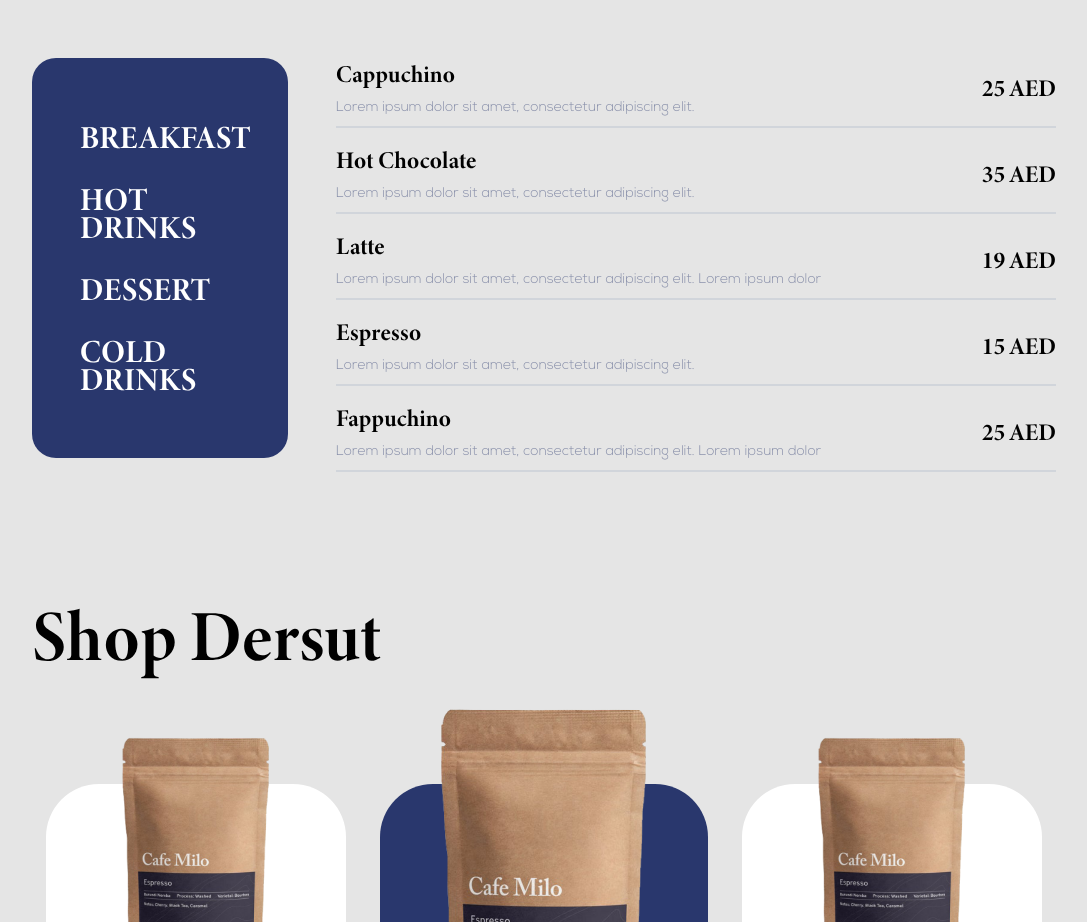
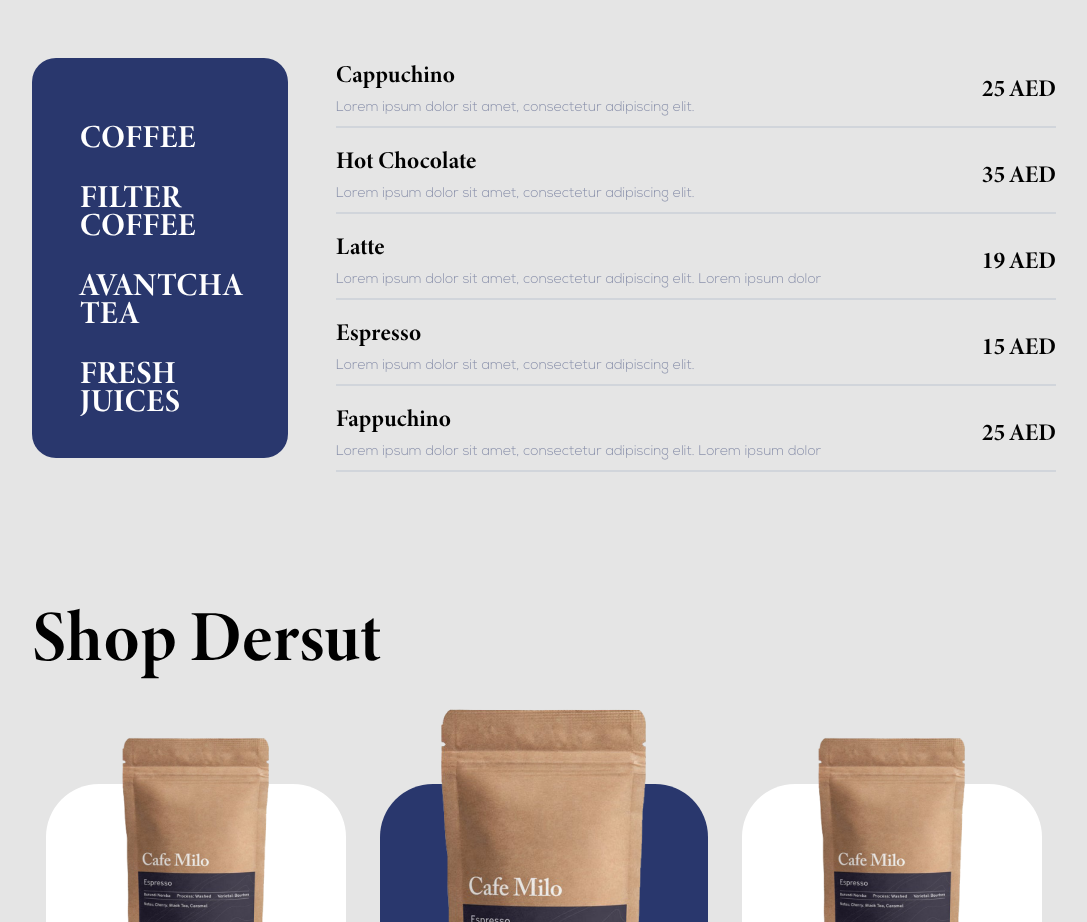
Before and after one commit to hdmuae/windwestcafe-nextjs, a Next.js app: page / in a window 1280 px wide. Shown: the part 1840-2762 px from the top of the page, without its empty margins (96-1183 px from the left). Built offline with nearby package versions, Linux system fonts and the light colour scheme.

Commit message:
menu categories

```diff
--- a/src/components/MenuTable/index.tsx
+++ b/src/components/MenuTable/index.tsx
@@ -41,16 +41,16 @@ const Menu: React.FC = () => {
     <div className="flex flex-col lg:flex-row">
       <div className="mr-12 hidden h-[400px] w-1/4 flex-col justify-around rounded-3xl bg-primary py-16 px-12 md:flex">
         <h1 className="mb-0 cursor-pointer font-minion text-xl font-bold text-white decoration-1 hover:underline lg:mb-8 lg:text-[32px]">
-          BREAKFAST
+          COFFEE
         </h1>
         <h1 className="text-underline mb-0 cursor-pointer font-minion text-xl font-bold text-white decoration-1 hover:underline lg:mb-8 lg:text-[32px]">
-          HOT DRINKS
+          FILTER COFFEE
         </h1>
         <h1 className="hover:text-underline mb-0 cursor-pointer font-minion text-xl font-bold text-white decoration-1 hover:underline lg:mb-8 lg:text-[32px]">
-          DESSERT
+          AVANTCHA TEA
         </h1>
         <h1 className="hover:text-underline cursor-pointer font-minion text-xl font-bold text-white decoration-1 hover:underline lg:text-[32px]">
-          COLD DRINKS
+          FRESH JUICES
         </h1>
       </div>
 
```
